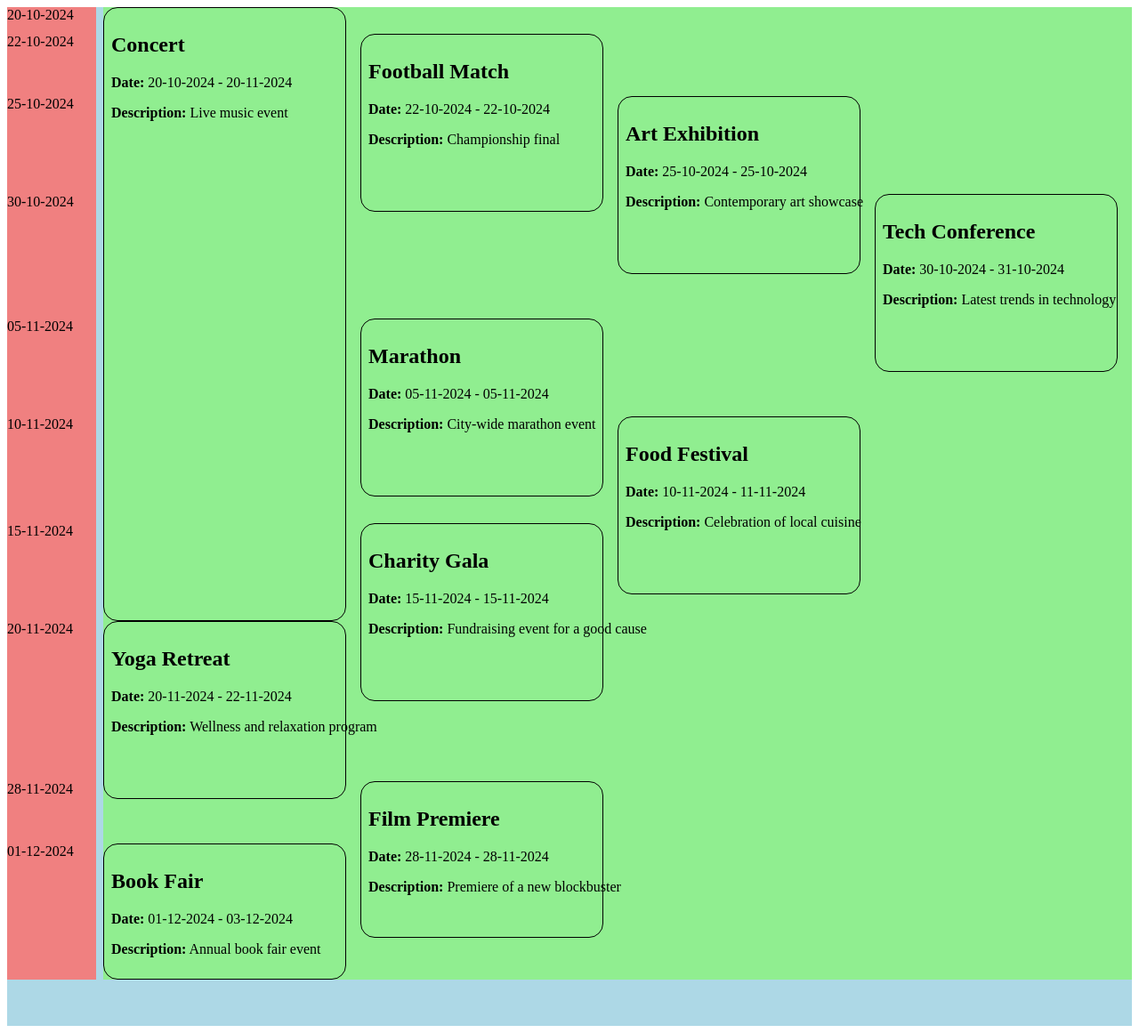
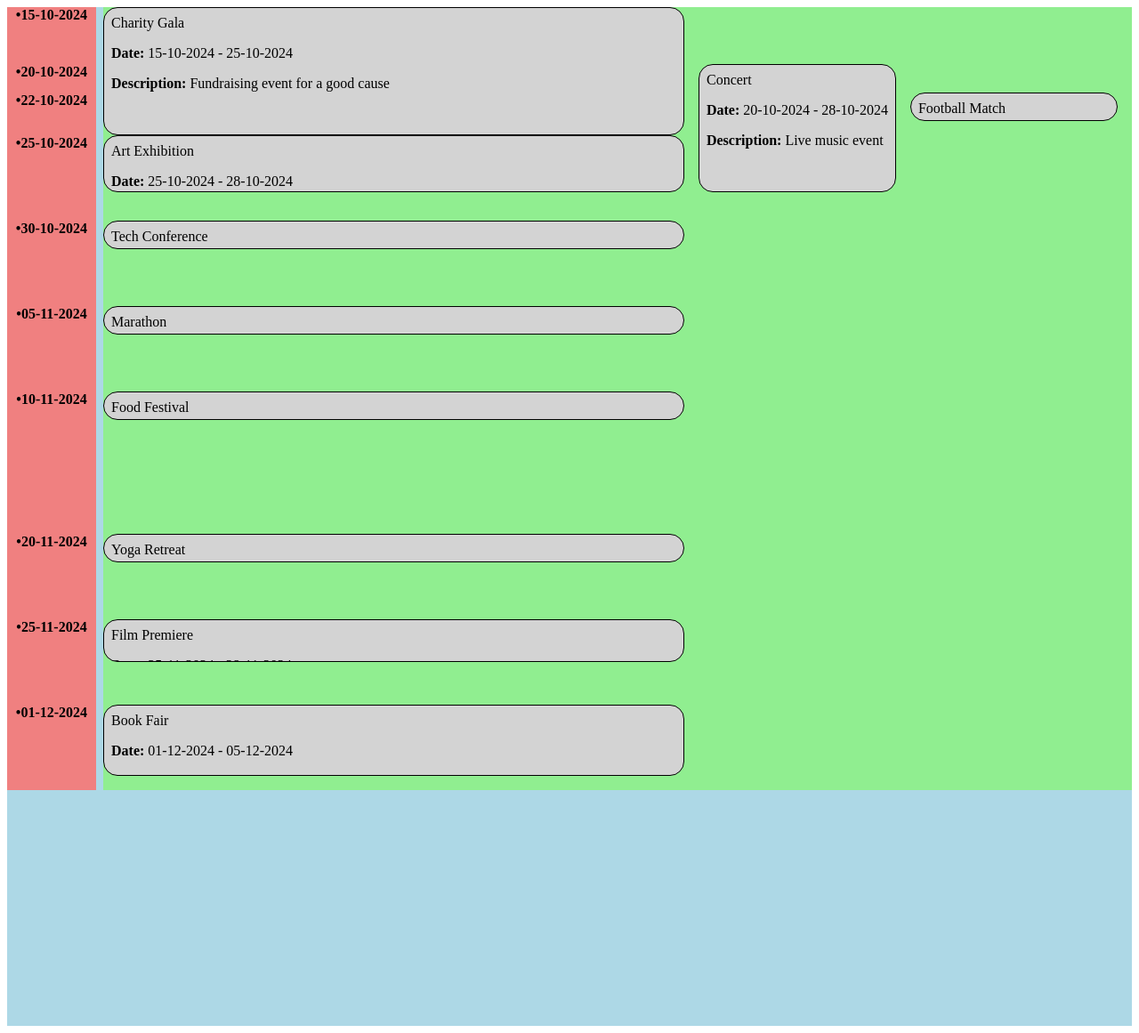
Before and after one commit to Wojtazooo/PHP_timeline, a PHP site: page / in a window 1280 px wide. Shown: the whole page at 89% size. Run offline with PHP 8.4, Linux system fonts and the light colour scheme.

Commit message:
visual improvements

```diff
--- a/get-event-with-positions.php
+++ b/get-event-with-positions.php
@@ -41,8 +41,8 @@ function getEventsWithPositions(array $events, $numberOfRowsToDivideColumn): arr
 
         $rowEndPosition = ($event->getEnd() - $firstTimestamp) / $ticksPerRow;
 
-        if ($rowEndPosition - $rowStartPosition < 10) {
-            $rowEndPosition = $rowStartPosition + 20;
+        if ($rowEndPosition - $rowStartPosition < 2) {
+            $rowEndPosition = $rowStartPosition + 2;
         }
 
         return new EventWithPosition($event, $rowStartPosition, $rowEndPosition);
--- a/index.php
+++ b/index.php
@@ -73,14 +73,14 @@ class Category
 $category1 = new Category(1, 'Music', '#FF5733');
 $category2 = new Category(2, 'Sports', '#33FF57');
 
-$event1 = new Event(1, 'Concert', strtotime('20-10-2024'), strtotime('20-11-2024'), 'Live music event', 'concert.jpg', $category1->getId());
-$event2 = new Event(2, 'Art Exhibition', strtotime('25-10-2024'), strtotime('25-10-2024'), 'Contemporary art showcase', 'art.jpg', $category1->getId());
+$event1 = new Event(1, 'Concert', strtotime('20-10-2024'), strtotime('28-10-2024'), 'Live music event', 'concert.jpg', $category1->getId());
+$event2 = new Event(2, 'Art Exhibition', strtotime('25-10-2024'), strtotime('28-10-2024'), 'Contemporary art showcase', 'art.jpg', $category1->getId());
 $event3 = new Event(3, 'Tech Conference', strtotime('30-10-2024'), strtotime('31-10-2024'), 'Latest trends in technology', 'tech.jpg', $category2->getId());
 $event4 = new Event(4, 'Food Festival', strtotime('10-11-2024'),  strtotime('11-11-2024'), 'Celebration of local cuisine', 'foodfest.jpg', $category1->getId());
-$event5 = new Event(5, 'Charity Gala', strtotime('15-11-2024'), strtotime('15-11-2024'), 'Fundraising event for a good cause', 'gala.jpg', $category1->getId());
+$event5 = new Event(5, 'Charity Gala', strtotime('15-10-2024'), strtotime('25-10-2024'), 'Fundraising event for a good cause', 'gala.jpg', $category1->getId());
 $event6 = new Event(6, 'Yoga Retreat', strtotime('20-11-2024'), strtotime('22-11-2024'), 'Wellness and relaxation program', 'yoga.jpg', $category2->getId());
-$event7 = new Event(7, 'Film Premiere', strtotime('28-11-2024'), strtotime('28-11-2024'), 'Premiere of a new blockbuster', 'film.jpg', $category1->getId());
-$event8 = new Event(8, 'Book Fair', strtotime('01-12-2024'), strtotime('03-12-2024'), 'Annual book fair event', 'bookfair.jpg', $category2->getId());
+$event7 = new Event(7, 'Film Premiere', strtotime('25-11-2024'), strtotime('28-11-2024'), 'Premiere of a new blockbuster', 'film.jpg', $category1->getId());
+$event8 = new Event(8, 'Book Fair', strtotime('01-12-2024'), strtotime('05-12-2024'), 'Annual book fair event, very long very long very very long very long very very long very long very very long very long very very long very long very very long very long very very long very long very very long very long very very long very long very very long very long very very long very long very very long very long very very long very long very very long very long very very long very long very very long very long very very long very long very very long very long very very long very long very very long very long very very long very long very very long very long very very long very long very very long very long very very long very long very very long very long very very long very long very very long very long very very long very long very long very long very long very long very long very long very long very long very long very long', 'bookfair.jpg', $category2->getId());
 $event9 = new Event(9, 'Marathon', strtotime('05-11-2024'), strtotime('05-11-2024'), 'City-wide marathon event', 'marathon.jpg', $category2->getId());
 $event10 = new Event(10, 'Football Match', strtotime('22-10-2024'), strtotime('22-10-2024'), 'Championship final', 'football.jpg', $category2->getId());
 $event10 = new Event(11, 'Football Match', strtotime('22-10-2024'), strtotime('22-10-2024'), 'Championship final', 'football.jpg', $category2->getId());
@@ -104,7 +104,8 @@ $events = [
     $event10,
 ];
 
-$numberOfRowsToDivideColumn = 100;
+$numberOfRowsToDivideColumn = 55;
+$rowHeight = '1rem'
 ?>
 
 <?php include 'get-event-with-positions.php' ?>
@@ -118,26 +119,26 @@ $numberOfRowsToDivideColumn = 100;
 <body>
     <div class="events-container">
         <div class="grid">
-            <div class="timeline-col" style="grid-template-rows: repeat(<?= $numberOfRowsToDivideColumn ?>, 10px)">
+            <div class="timeline-col" style="grid-template-rows: repeat(<?= $numberOfRowsToDivideColumn ?>, <?= $rowHeight ?>)">
                 <?php
                 $eventsWithPositions = getEventsWithPositions($events, $numberOfRowsToDivideColumn);
                 ?>
 
                 <?php foreach ($eventsWithPositions as $eventWithPosition):
                 ?>
-                    <div style="grid-row: <?= $eventWithPosition->rowStartPosition ?> / <?= $eventWithPosition->rowStartPosition ?>">
-                        <?= date('d-m-Y', $eventWithPosition->event->getStart()) ?>
+                    <div class="timeline-timestamp" style="grid-row: <?= $eventWithPosition->rowStartPosition ?> / <?= $eventWithPosition->rowStartPosition ?>">
+                        &#x2022;<?= date('d-m-Y', $eventWithPosition->event->getStart()) ?>
                     </div>
                 <?php endforeach; ?>
 
             </div>
 
-            <div class="col" style="grid-template-rows: repeat(<?= $numberOfRowsToDivideColumn ?>, 10px)">
+            <div class="col" style="grid-template-rows: repeat(<?= $numberOfRowsToDivideColumn ?>,  <?= $rowHeight ?>)">
                 <?php foreach ($eventsWithPositions as $eventWithPosition):
                     $event = $eventWithPosition->event;
                 ?>
                     <div class="event" style="grid-row: <?= $eventWithPosition->rowStartPosition ?> / <?= $eventWithPosition->rowEndPosition ?>">
-                        <h2> <?php echo $event->getTitle(); ?></h2>
+                        <span> <?php echo $event->getTitle(); ?></span>
                         <p><strong>Date:</strong> <?php echo $event->getStartFormatted(); ?> - <?php echo $event->getEndFormatted(); ?></p>
                         <p><strong>Description:</strong> <?php echo $event->getDescription(); ?></p>
                     </div>
--- a/styles.css
+++ b/styles.css
@@ -26,10 +26,14 @@ body {
 
             .event {
                 /* min-height: 0px; */
+                background-color: lightgrey;
                 border: 1px solid;
                 padding: 0.5rem;
                 border-radius: 1rem;
                 margin-right: 1rem;
+                text-overflow: ellipsis;
+                white-space: nowrap;
+                overflow: hidden;
             }
         }
 
@@ -38,6 +42,11 @@ body {
 
             min-width: 100px;
             background-color: lightcoral;
+
+            .timeline-timestamp {
+                text-align: center;
+                font-weight: bold;
+            }
         }
     }
 
```
